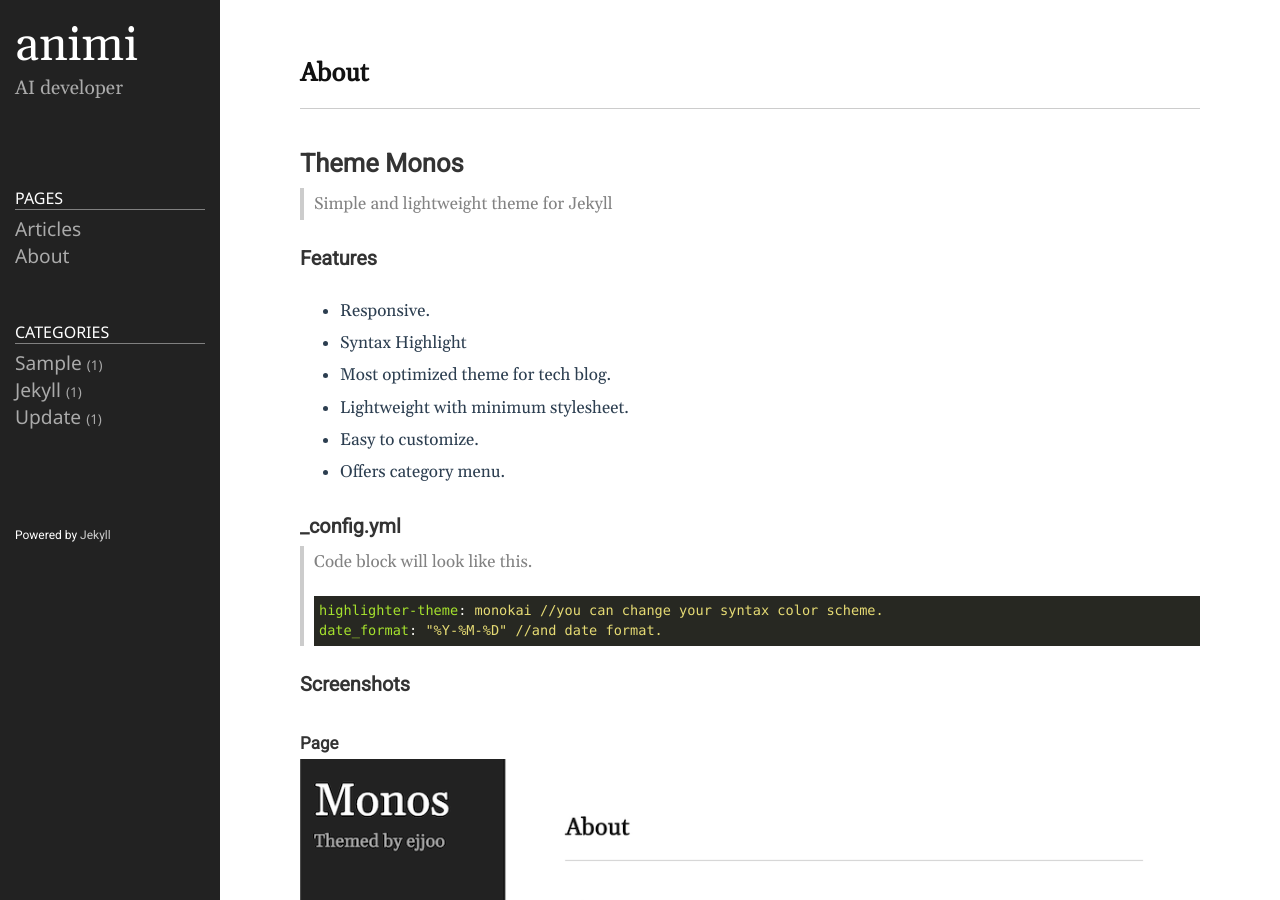
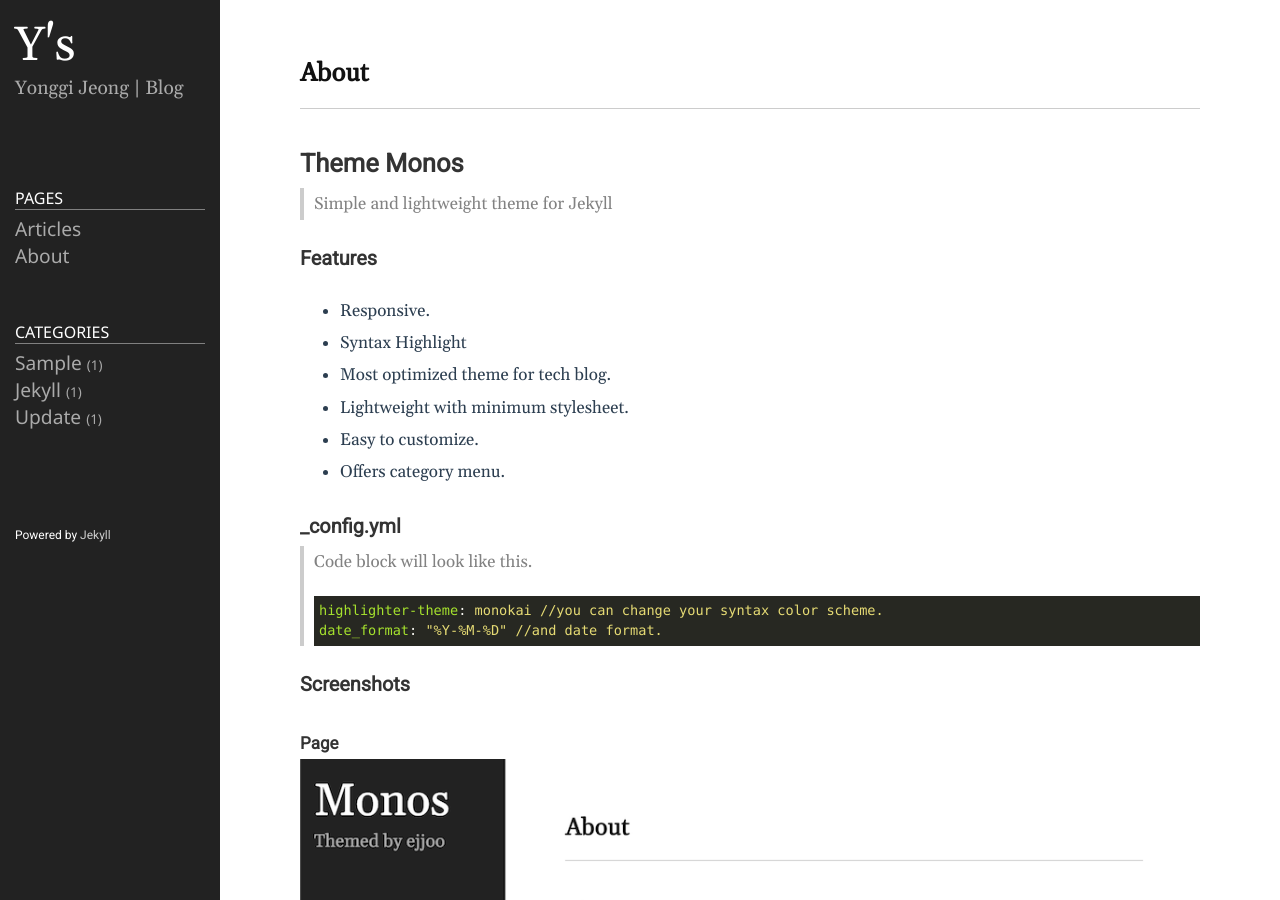
Before and after one commit to animilux/animilux.github.io, a Jekyll site: the page built from README.md, in a window 1280 px wide and 900 px high. Built offline with Jekyll 4.4.1, drawn with Linux system fonts in a browser that asks for light colours.

Commit message:
Update _config.yml

```diff
--- a/_config.yml
+++ b/_config.yml
@@ -18,10 +18,10 @@
 # You can create any custom variable you would like, and they will be accessible
 # in the templates via {{ site.myvariable }}.
 
-title: animi
+title: Y's
 email: jok0905@naver.com
 description: >- # this means to ignore newlines until "baseurl:"
-  AI developer
+  Yonggi Jeong | Blog
 # baseurl: "/" # the subpath of your site, e.g. /blog
 # url: "http://ejjoo.github.io" # the base hostname & protocol for your site, e.g. http://example.com
 github_username: animilux
```
